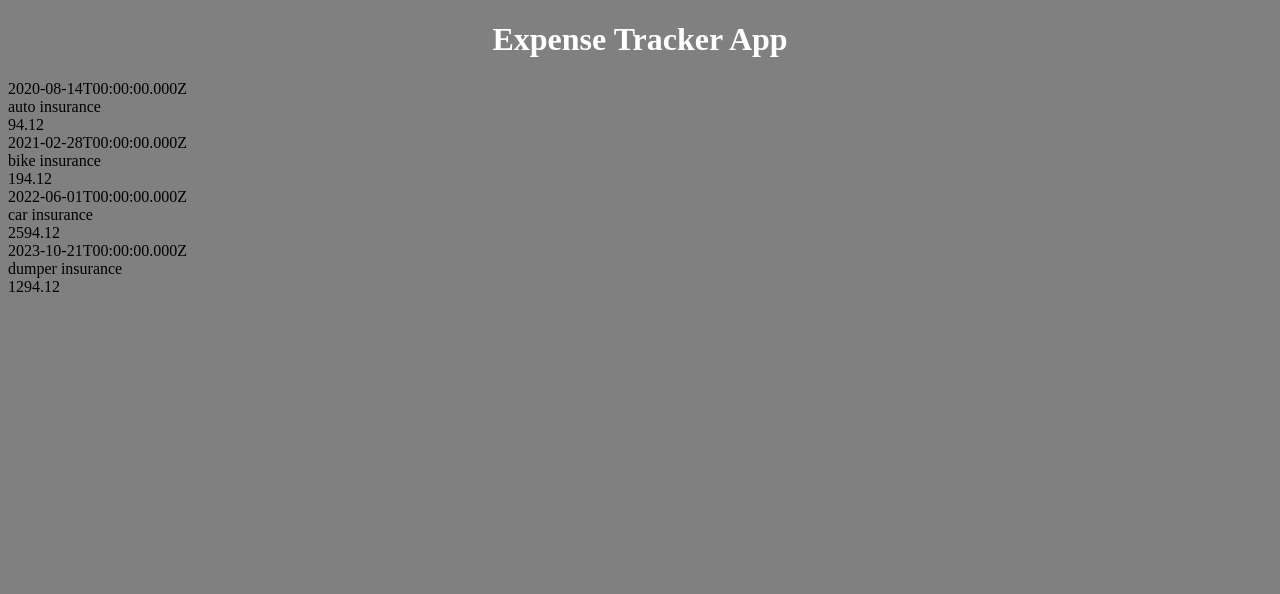
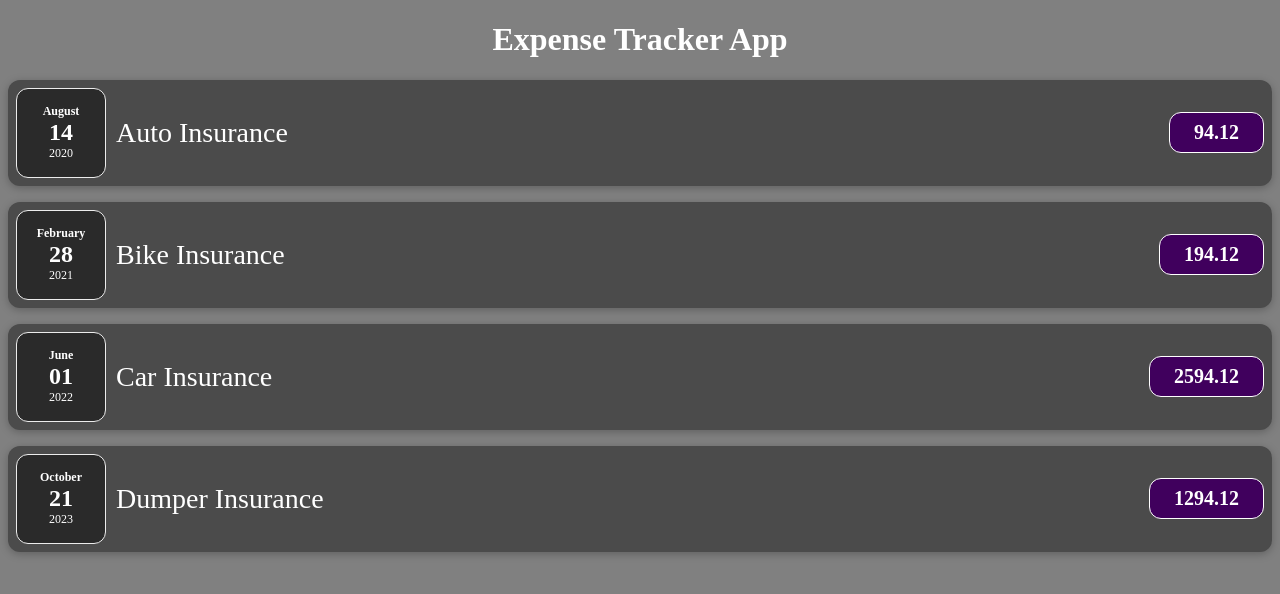
Before and after one commit to CoolShivas/React_Expense_Tracker, a React (Vite) app in the folder expense_tracker_app/: page / in a window 1280 px wide. Shown: the top 594 px of the page. Built offline with nearby package versions, Linux system fonts and the light colour scheme.

Commit message:
Date_Passing_Vis_Props

```diff
--- /dev/null
+++ b/expense_tracker_app/src/components/ExpenseDate.jsx
@@ -0,0 +1,24 @@
+import styles from "./ExpenseDate.module.css";
+
+const ExpenseDate = (props) => {
+
+    const month = props.dateXYZ.toLocaleString('en-US', { month: 'long' });
+
+    const year = props.dateXYZ.getFullYear();
+
+    const day = props.dateXYZ.toLocaleString('en-US', { day: '2-digit' });
+
+    return <div className={styles.expense_date}>
+        <div className={styles.expense_date__month}>
+            {month}
+        </div>
+        <div className={styles.expense_date__day}>
+            {day}
+        </div>
+        <div className={styles.expense_date__year}>
+            {year}
+        </div>
+    </div>
+}
+
+export default ExpenseDate;
--- /dev/null
+++ b/expense_tracker_app/src/components/ExpenseDate.module.css
@@ -0,0 +1,26 @@
+.expense_date {
+    display: flex;
+    flex-direction: column;
+    width: 5.5rem;
+    height: 5.5rem;
+    border: 1px solid #ececec;
+    background-color: #2a2a2a;
+    color: white;
+    border-radius: 12px;
+    align-items: center;
+    justify-content: center;
+}
+
+.expense_date__month {
+    font-size: 0.75rem;
+    font-weight: bold;
+}
+
+.expense_date__year {
+    font-size: 0.75rem;
+}
+
+.expense_date__day {
+    font-size: 1.5rem;
+    font-weight: bold;
+}
--- a/expense_tracker_app/src/components/ExpenseItems.jsx
+++ b/expense_tracker_app/src/components/ExpenseItems.jsx
@@ -1,14 +1,25 @@
+import ExpenseDate from "./ExpenseDate";
+import styles from "./ExpenseItems.module.css";
+
 const ExpenseItems = (props) => {
 
     // const date = new Date(2021, 2, 12);
     // const title = "auto insurance";
     // const amount = 2561;
 
-    return <>
-        <div> {props.dateABC.toISOString()} </div>
-        <div> {props.titleABC} </div>
-        <div> {props.amountABC} </div>
-    </>
+    return <div className={styles.expense_item}>
+        <div>
+            <ExpenseDate
+                dateXYZ={props.dateABC}
+            ></ExpenseDate>
+        </div>
+        <div className={styles.expense_item__description}>
+            {props.titleABC}
+        </div>
+        <div className={styles.expense_item__amount}>
+            {props.amountABC}
+        </div>
+    </div>
 }
 
 export default ExpenseItems;
--- /dev/null
+++ b/expense_tracker_app/src/components/ExpenseItems.module.css
@@ -0,0 +1,64 @@
+.expense_item {
+    display: flex;
+    justify-content: space-between;
+    align-items: center;
+    box-shadow: 0 2px 8px rgba(0, 0, 0, 0.25);
+    padding: 0.5rem;
+    margin: 1rem 0;
+    border-radius: 12px;
+    background-color: #4b4b4b;
+
+    text-transform: capitalize;
+}
+
+.expense_item__description {
+    display: flex;
+    flex-direction: column;
+    gap: 1rem;
+    align-items: flex-end;
+    flex-flow: column-reverse;
+    justify-content: flex-start;
+    flex: 1;
+
+    color: white;
+    font-size: 28px;
+    margin-left: 10px;
+
+}
+
+.expense_item h2 {
+    color: #3a3a3a;
+    font-size: 1rem;
+    flex: 1;
+    margin: 0 1rem;
+    color: white;
+}
+
+.expense_item__amount {
+    font-size: 1rem;
+    font-weight: bold;
+    color: white;
+    background-color: #40005d;
+    border: 1px solid white;
+    padding: 0.5rem;
+    border-radius: 12px;
+}
+
+@media (min-width: 580px) {
+    .expense_item__description {
+        flex-direction: row;
+        align-items: center;
+        justify-content: flex-start;
+        flex: 1;
+    }
+}
+
+
+.expense_item__description h2 {
+    font-size: 1.25rem;
+}
+
+.expense_item__amount {
+    font-size: 1.25rem;
+    padding: 0.5rem 1.5rem;
+}
```
